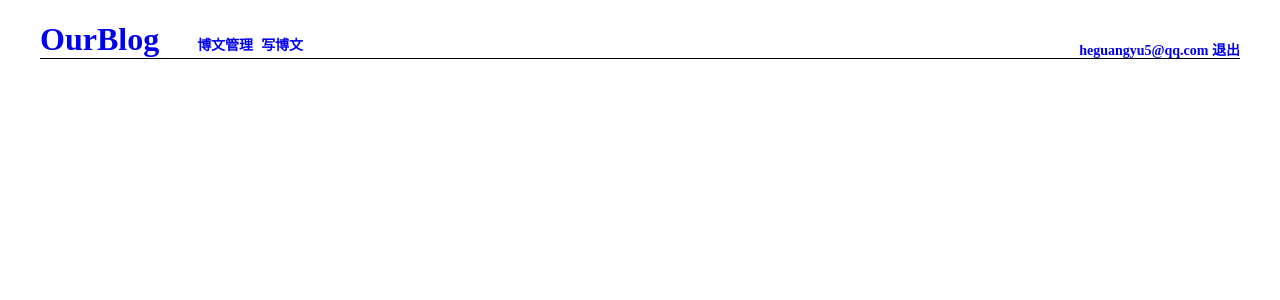
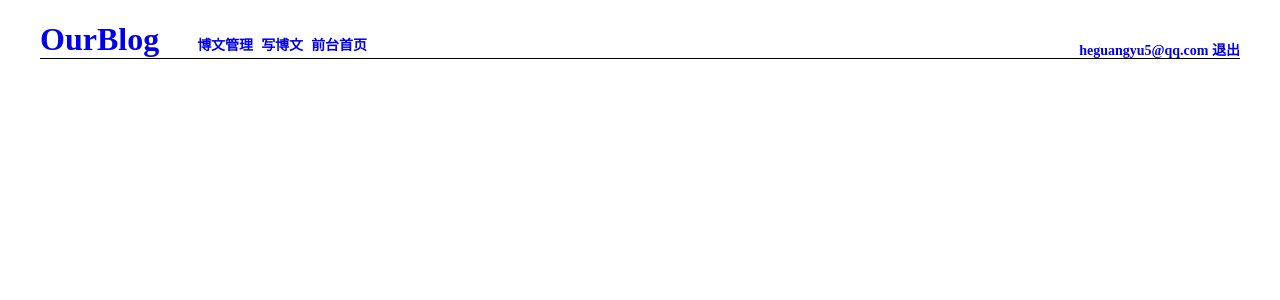
Before and after one commit to heguangyu5/ourBlog-serverless, a PHP site: page /admin/index.php in a window 1280 px wide. Shown: the top 300 px of the page. Run offline with PHP 8.4, Linux system fonts and the light colour scheme; a user stored in the database is signed in; data that the repository does not hold is empty.

Commit message:
add link to /index.php

```diff
--- a/admin/header.php
+++ b/admin/header.php
@@ -24,4 +24,5 @@
             <a href="index.php" class="no-underline mar-rgt-lg">OurBlog</a>
             <a href="index.php" class="text-sm">博文管理</a>
             <a href="add.php" class="text-sm">写博文</a>
+            <a href="../index.php" class="text-sm" target="_blank">前台首页</a>
         </h1>
```
